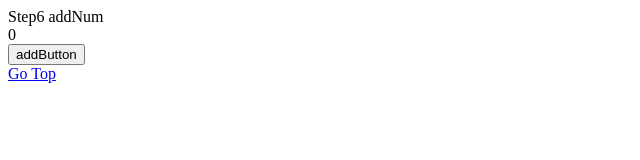
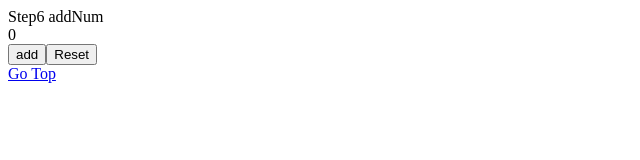
Before and after one commit to KajiIzumi/Todo, a Next.js app: page /Step6 in a window 1280 px wide. Shown: the top 160 px of the page, without its empty margins (0-640 px from the left). Built offline with nearby package versions, Linux system fonts and the light colour scheme.

Commit message:
⚡️ リセットボタンを追加

```diff
--- a/components/Adder.tsx
+++ b/components/Adder.tsx
@@ -1,7 +1,3 @@
-import Head from "next/head";
-import Image from "next/image";
-import { Inter } from "@next/font/google";
-import styles from "../styles/Home.module.css";
 import { useState } from "react";
 
 // const inter = Inter({ subsets: ["latin"] });
@@ -9,14 +5,19 @@ import { useState } from "react";
 export function Adder() {
   const [cnt, setCnt] = useState(0);
 
-  const handleClick = () => {
+  const addClick = () => {
     setCnt((cnt) => cnt + 1);
+  };
+
+  const resetClick = () => {
+    setCnt((cnt) => (cnt = 0));
   };
 
   return (
     <>
       <div className="text-center">{cnt}</div>
-      <button onClick={handleClick}>addButton</button>
+      <button onClick={addClick}>add</button>
+      <button onClick={resetClick}>Reset</button>
     </>
   );
 }
```
